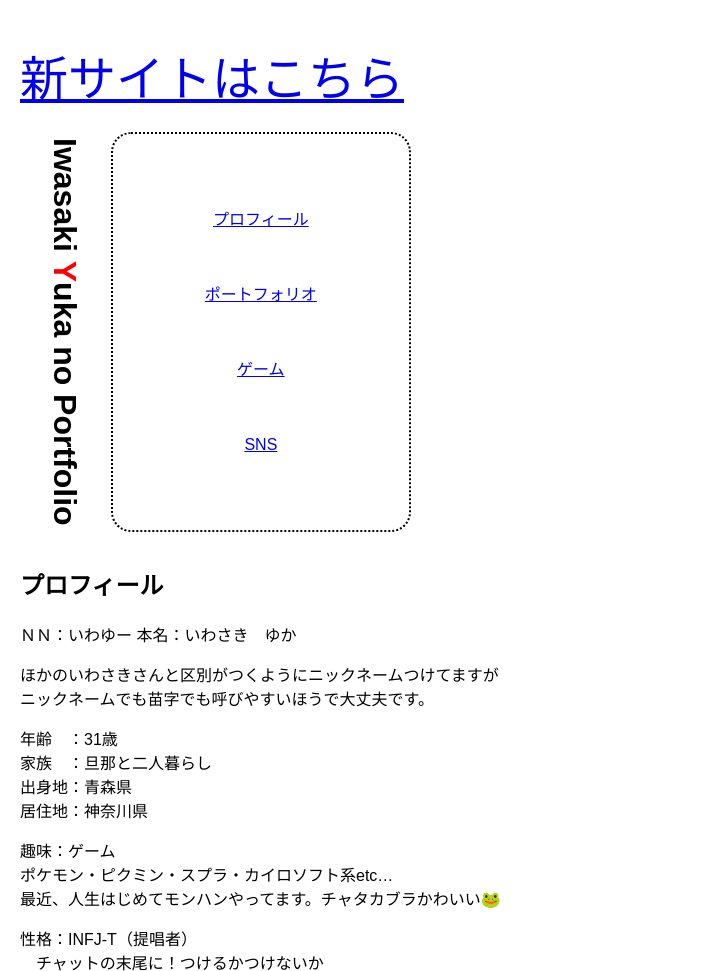
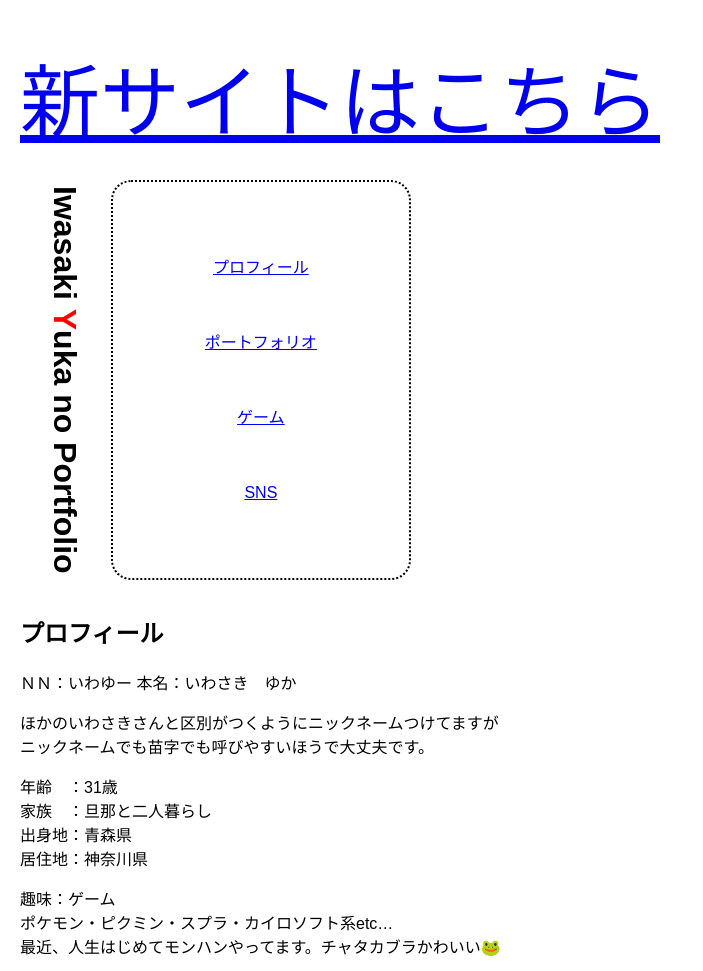
Before and after one commit to Iwasaki-Y0125/old-portfolio, a plain HTML site: page index.html in a window 1280 px wide. Shown: the top 971 px of the page, without its empty margins (0-703 px from the left). Drawn offline with Linux system fonts and the light colour scheme; a web font is replaced by a local one.

Commit message:
Update style.css

```diff
--- a/style.css
+++ b/style.css
@@ -53,5 +53,6 @@ p {
 }
 
 #url {
-    font-size: 3rem;
+    font-size: 5rem;
+    text-align: center;
 }
```
